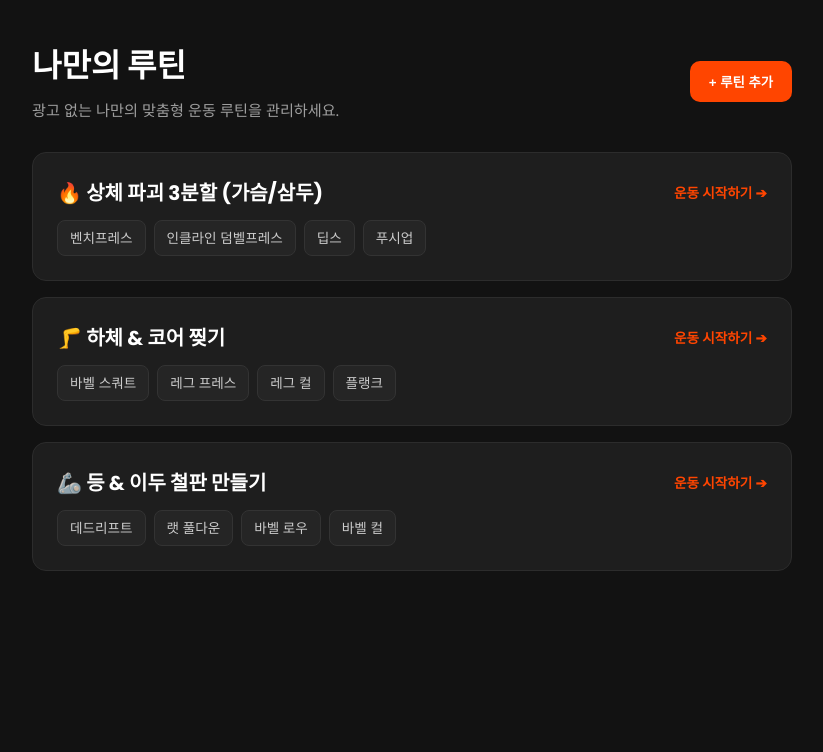
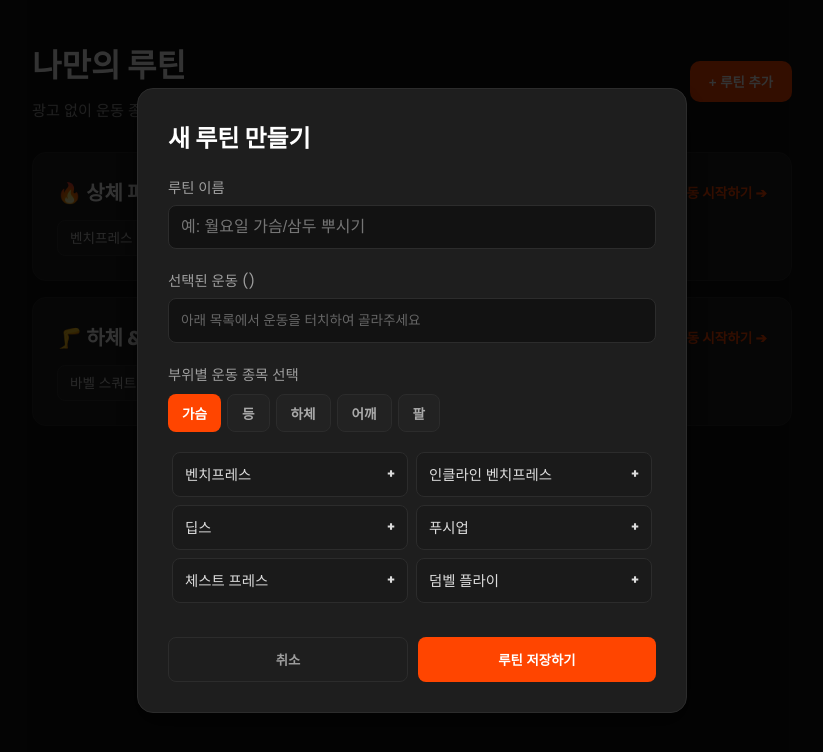
Before and after one commit to yoonjichang/yoonjichang, a React (Vite) app: page /routine in a window 1280 px wide. Both pictures are taken after a click on the button "+ 루틴 추가". Shown: the top 752 px of the page, without its empty margins (228-1051 px from the left). Built offline with nearby package versions, Linux system fonts and the light colour scheme.

Commit message:
번핏 스타일 부위별 운동 종목 선택형 루틴 추가 기능 구현

```diff
--- a/src/pages/Routine.jsx
+++ b/src/pages/Routine.jsx
@@ -1,40 +1,88 @@
 import React, { useState } from 'react';
 import { useNavigate } from 'react-router-dom';
+
+// 🏋️‍♂️ 미리 준비된 부위별 운동 종목 데이터 (번핏 스타일)
+const EXERCISE_DATABASE = {
+  '가슴': ['벤치프레스', '인클라인 벤치프레스', '딥스', '푸시업', '체스트 프레스', '덤벨 플라이'],
+  '등': ['데드리프트', '랫 풀다운', '바벨 로우', '시티드 로우', '턱걸이(풀업)', '원 암 덤벨 로우'],
+  '하체': ['바벨 스쿼트', '레그 프레스', '레그 컬', '레그 익스텐션', '런지', '카프 레이즈'],
+  '어깨': '오버헤드 프레스, 사이드 레터럴 레이즈, 덤벨 숄더 프레스, 페이스 풀, 프론트 레이즈'.split(', '),
+  '팔': ['바벨 컬', '덤벨 컬', '트라이셉스 푸시다운', '라잉 트라이셉스 익스텐션', '해머 컬']
+};
 
 export default function Routine() {
   const navigate = useNavigate();
 
-  // 임시 루틴 데이터 (나중에 Supabase 데이터베이스와 연결할 예정입니다!)
+  // 기존 루틴 리스트
   const [routines, setRoutines] = useState([
-    { id: 1, title: '🔥 상체 파괴 3분할 (가슴/삼두)', exercises: ['벤치프레스', '인클라인 덤벨프레스', '딥스', '푸시업'] },
-    { id: 2, title: '🦵 하체 & 코어 찢기', exercises: ['바벨 스쿼트', '레그 프레스', '레그 컬', '플랭크'] },
-    { id: 3, title: '🦾 등 & 이두 철판 만들기', exercises: ['데드리프트', '랫 풀다운', '바벨 로우', '바벨 컬'] },
+    { id: 1, title: '🔥 상체 파괴 3분할 (가슴/삼두)', exercises: ['벤치프레스', '인클라인 벤치프레스', '딥스'] },
+    { id: 2, title: '🦵 하체 & 코어 찢기', exercises: ['바벨 스쿼트', '레그 프레스', '레그 컬'] },
   ]);
 
+  // 모달 창 열림/닫힘 상태
+  const [isModalOpen, setIsModalOpen] = useState(false);
+
+  // 새로 만드는 루틴 상태
+  const [newTitle, setNewTitle] = useState('');
+  const [selectedCategory, setSelectedCategory] = useState('가슴'); // 현재 선택된 운동 부위 탭
+  const [selectedExercises, setSelectedExercises] = useState([]); // 내가 골라담은 운동들
+
+  // 운동 종목 선택/해제 토글 함수
+  const toggleExercise = (ex) => {
+    if (selectedExercises.includes(ex)) {
+      setSelectedExercises(selectedExercises.filter((item) => item !== ex));
+    } else {
+      setSelectedExercises([...selectedExercises, ex]);
+    }
+  };
+
+  // 루틴 저장 핸들러
+  const handleAddRoutine = (e) => {
+    e.preventDefault();
+    if (!newTitle.trim()) {
+      alert('루틴 이름을 입력해 주세요!');
+      return;
+    }
+    if (selectedExercises.length === 0) {
+      alert('최소 1개 이상의 운동 종목을 선택해 주세요!');
+      return;
+    }
+
+    const newRoutineObj = {
+      id: Date.now(),
+      title: newTitle,
+      exercises: selectedExercises,
+    };
+
+    setRoutines([newRoutineObj, ...routines]);
+    setNewTitle('');
+    setSelectedExercises([]);
+    setIsModalOpen(false);
+  };
+
   return (
-    <div className="container" style={{ padding: '40px 20px', maxWidth: '800px' }}>
-      {/* 상단 타이틀 및 루틴 추가 버튼 영역 */}
+    <div className="container" style={{ padding: '40px 20px', maxWidth: '800px', position: 'relative' }}>
+      {/* 상단 타이틀 및 루틴 추가 버튼 */}
       <div style={{ display: 'flex', justifyContent: 'space-between', alignItems: 'center', marginBottom: '30px' }}>
         <div>
           <h1 style={{ fontSize: '2rem', fontWeight: '700', color: 'var(--text)', marginBottom: '8px' }}>
             나만의 루틴
           </h1>
           <p style={{ color: 'var(--sub)', margin: 0, fontSize: '0.95rem' }}>
-            광고 없는 나만의 맞춤형 운동 루틴을 관리하세요.
+            광고 없이 운동 종목을 골라 담아 나만의 루틴을 만드세요.
           </p>
         </div>
 
-        {/* 새 루틴 만들기 버튼 */}
         <button
           className="btn"
           style={{ background: 'var(--primary)', color: '#fff', border: 'none' }}
-          onClick={() => alert('새로운 루틴 만들기 기능은 다음 단계에서 연결합니다!')}
+          onClick={() => setIsModalOpen(true)}
         >
           + 루틴 추가
         </button>
       </div>
 
-      {/* 루틴 카드 리스트 영역 */}
+      {/* 루틴 카드 리스트 */}
       <div style={{ display: 'flex', flexDirection: 'column', gap: '16px' }}>
         {routines.map((routine) => (
           <div
@@ -61,7 +109,6 @@ export default function Routine() {
               <span style={{ fontSize: '0.85rem', color: 'var(--primary)', fontWeight: '600' }}>운동 시작하기 ➔</span>
             </div>
 
-            {/* 포함된 운동 종목 태그들 */}
             <div style={{ display: 'flex', flexWrap: 'wrap', gap: '8px' }}>
               {routine.exercises.map((ex, index) => (
                 <span
@@ -82,6 +129,140 @@ export default function Routine() {
           </div>
         ))}
       </div>
+
+      {/* 🏋️‍♂️ 번핏 스타일 운동 선택형 모달 창 */}
+      {isModalOpen && (
+        <div style={{
+          position: 'fixed', top: 0, left: 0, width: '100%', height: '100%',
+          backgroundColor: 'rgba(0, 0, 0, 0.8)', display: 'flex', justifyContent: 'center', alignItems: 'center', zIndex: 1000, padding: '20px'
+        }}>
+          <div style={{
+            backgroundColor: 'var(--surface)', padding: '30px', borderRadius: '16px',
+            width: '100%', maxWidth: '550px', border: '1px solid var(--border)', boxShadow: '0 10px 25px rgba(0,0,0,0.5)',
+            maxHeight: '90vh', overflowY: 'auto'
+          }}>
+            <h2 style={{ fontSize: '1.5rem', marginBottom: '20px', color: 'var(--text)' }}>새 루틴 만들기</h2>
+
+            <form onSubmit={handleAddRoutine} style={{ display: 'flex', flexDirection: 'column', gap: '20px' }}>
+              {/* 루틴 이름 입력 */}
+              <div>
+                <label style={{ display: 'block', marginBottom: '6px', fontSize: '0.9rem', color: 'var(--sub)' }}>루틴 이름</label>
+                <input
+                  type="text"
+                  placeholder="예: 월요일 가슴/삼두 뿌시기"
+                  value={newTitle}
+                  onChange={(e) => setNewTitle(e.target.value)}
+                  style={{
+                    width: '100%', padding: '12px', borderRadius: '8px', backgroundColor: '#121212',
+                    border: '1px solid var(--border)', color: 'var(--text)', fontSize: '1rem'
+                  }}
+                />
+              </div>
+
+              {/* 내가 선택한 운동 목록 미리보기 뱃지 */}
+              <div>
+                <label style={{ display: 'block', marginBottom: '6px', fontSize: '0.9rem', color: 'var(--sub)' }}>
+                  선택된 운동 ({selectedExercises.length개})
+                </label>
+                <div style={{
+                  minHeight: '45px', padding: '8px', backgroundColor: '#121212', border: '1px solid var(--border)',
+                  borderRadius: '8px', display: 'flex', flexWrap: 'wrap', gap: '6px', alignItems: 'center'
+                }}>
+                  {selectedExercises.length === 0 ? (
+                    <span style={{ color: '#666', fontSize: '0.85rem', paddingLeft: '4px' }}>아래 목록에서 운동을 터치하여 골라주세요</span>
+                  ) : (
+                    selectedExercises.map((ex, idx) => (
+                      <span key={idx} style={{
+                        backgroundColor: 'var(--primary)', color: '#fff', padding: '4px 10px',
+                        borderRadius: '6px', fontSize: '0.8rem', display: 'flex', alignItems: 'center', gap: '6px'
+                      }}>
+                        {ex}
+                        <span
+                          onClick={() => toggleExercise(ex)}
+                          style={{ cursor: 'pointer', fontWeight: 'bold' }}
+                        >×</span>
+                      </span>
+                    ))
+                  )}
+                </div>
+              </div>
+
+              {/* 부위별 탭 버튼 영역 */}
+              <div>
+                <label style={{ display: 'block', marginBottom: '8px', fontSize: '0.9rem', color: 'var(--sub)' }}>부위별 운동 종목 선택</label>
+                <div style={{ display: 'flex', gap: '6px', marginBottom: '12px', overflowX: 'auto', paddingBottom: '4px' }}>
+                  {Object.keys(EXERCISE_DATABASE).map((category) => (
+                    <button
+                      key={category}
+                      type="button"
+                      onClick={() => setSelectedCategory(category)}
+                      style={{
+                        padding: '8px 14px', borderRadius: '8px', fontWeight: '600', fontSize: '0.85rem', cursor: 'pointer',
+                        backgroundColor: selectedCategory === category ? 'var(--primary)' : '#222',
+                        color: selectedCategory === category ? '#fff' : '#aaa',
+                        border: selectedCategory === category ? 'none' : '1px solid var(--border)',
+                        whiteSpace: 'nowrap'
+                      }}
+                    >
+                      {category}
+                    </button>
+                  ))}
+                </div>
+
+                {/* 해당 부위의 운동 종목 리스트 (클릭 시 선택/해제) */}
+                <div style={{
+                  display: 'grid', gridTemplateColumns: 'repeat(2, 1fr)', gap: '8px',
+                  maxHeight: '180px', overflowY: 'auto', padding: '4px'
+                }}>
+                  {EXERCISE_DATABASE[selectedCategory].map((ex, index) => {
+                    const isSelected = selectedExercises.includes(ex);
+                    return (
+                      <div
+                        key={index}
+                        onClick={() => toggleExercise(ex)}
+                        style={{
+                          padding: '10px 12px', borderRadius: '8px', cursor: 'pointer', fontSize: '0.9rem',
+                          backgroundColor: isSelected ? '#331a14' : '#1a1a1a',
+                          border: isSelected ? '1px solid var(--primary)' : '1px solid #2c2c2c',
+                          color: isSelected ? 'var(--primary)' : '#ddd',
+                          display: 'flex', justifyContent: 'space-between', alignItems: 'center',
+                          transition: '0.15s'
+                        }}
+                      >
+                        <span>{ex}</span>
+                        <span style={{ fontSize: '0.8rem', fontWeight: '700' }}>{isSelected ? '✓ 선택됨' : '+'}</span>
+                      </div>
+                    );
+                  })}
+                </div>
+              </div>
+
+              {/* 하단 취소/저장 버튼 */}
+              <div style={{ display: 'flex', gap: '10px', marginTop: '10px' }}>
+                <button
+                  type="button"
+                  onClick={() => setIsModalOpen(false)}
+                  style={{
+                    flex: 1, padding: '12px', borderRadius: '8px', backgroundColor: 'transparent',
+                    border: '1px solid var(--border)', color: 'var(--sub)', fontWeight: '600', cursor: 'pointer'
+                  }}
+                >
+                  취소
+                </button>
+                <button
+                  type="submit"
+                  style={{
+                    flex: 1, padding: '12px', borderRadius: '8px', backgroundColor: 'var(--primary)',
+                    border: 'none', color: '#fff', fontWeight: '600', cursor: 'pointer'
+                  }}
+                >
+                  루틴 저장하기
+                </button>
+              </div>
+            </form>
+          </div>
+        </div>
+      )}
     </div>
   );
 }
```
